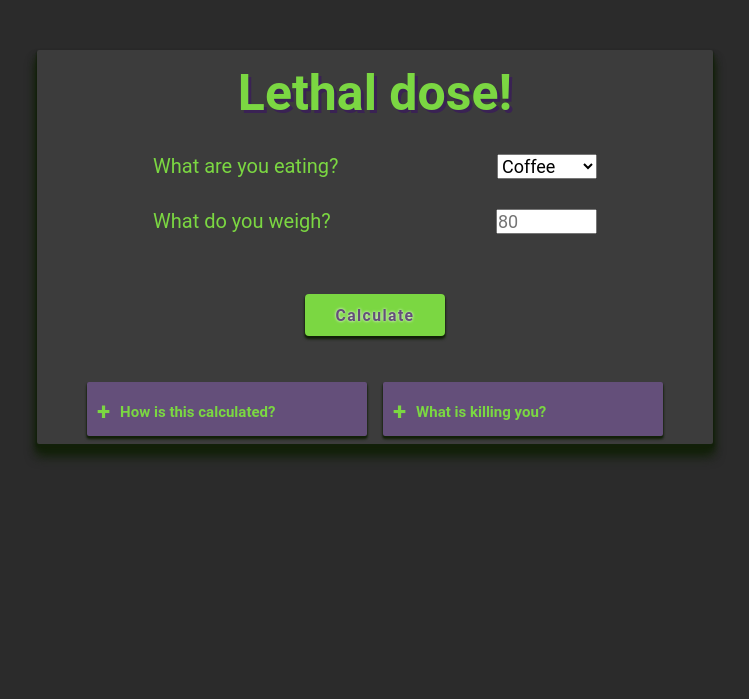
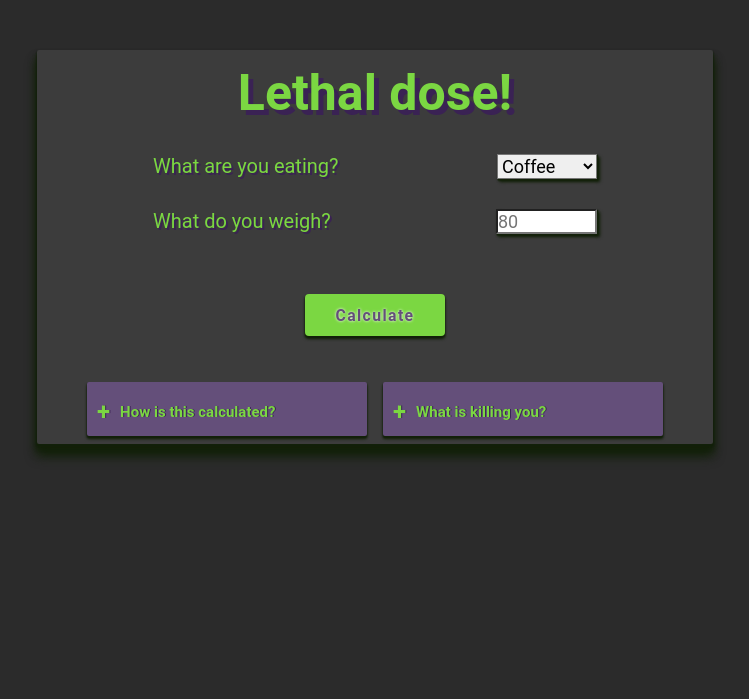
Before and after one commit to Josef-TL/lethal-dose, a plain HTML site: page index.html in a window 1280 px wide. Shown: the whole page, without its empty margins (265-1014 px from the left). Drawn offline with Linux system fonts and the light colour scheme.

Commit message:
Finalizing css

```diff
--- a/style.css
+++ b/style.css
@@ -50,7 +50,7 @@ main {
 #title {
     text-align: center;
     font-size: 50px;
-    text-shadow: 3px 3px 0 var(--color-5);
+    text-shadow: 5px 5px 0 var(--color-5);
 }
 
 body .top-wrapper {
@@ -75,11 +75,28 @@ div.form-w {
 
 .form-w label{
     font-size: 20px;
+    text-shadow: 2px 2px 0 var(--color-5);
+
+}
+
+.form-w input {
+    box-shadow:
+            1px 1px 1px var(--shadow-color),
+            1px 2px 2px var(--shadow-color),
+            3px 3px 3px var(--shadow-color);
+}
+
+.form-w select {
+    box-shadow:
+            1px 1px 1px var(--shadow-color),
+            1px 2px 2px var(--shadow-color),
+            3px 3px 3px var(--shadow-color);
 }
 
 #food-select {
     width: 100px;
 }
+
 #weight {
     width: 97px;
 }
@@ -159,6 +176,7 @@ body .bottom-wrapper {
     overflow: hidden;
     line-height: 26px;
     border-radius: 2px;
+    text-shadow: 2px 2px 0 white;
 
 }
 
@@ -177,8 +195,7 @@ body .bottom-wrapper {
     line-height: 26px;
     overflow: hidden;
     transition: max-height 0.3s ease;
-
-
+    text-shadow: 1px 0 0 var(--color-3);
 }
 
 
@@ -194,6 +211,8 @@ body .bottom-wrapper {
             0 1px 1px var(--shadow-color),
             0 2px 2px var(--shadow-color),
             0 3px 3px var(--shadow-color);
+    text-shadow: 1px 0 0 var(--color-5);
+
 }
 
 .collapsible label {
```
